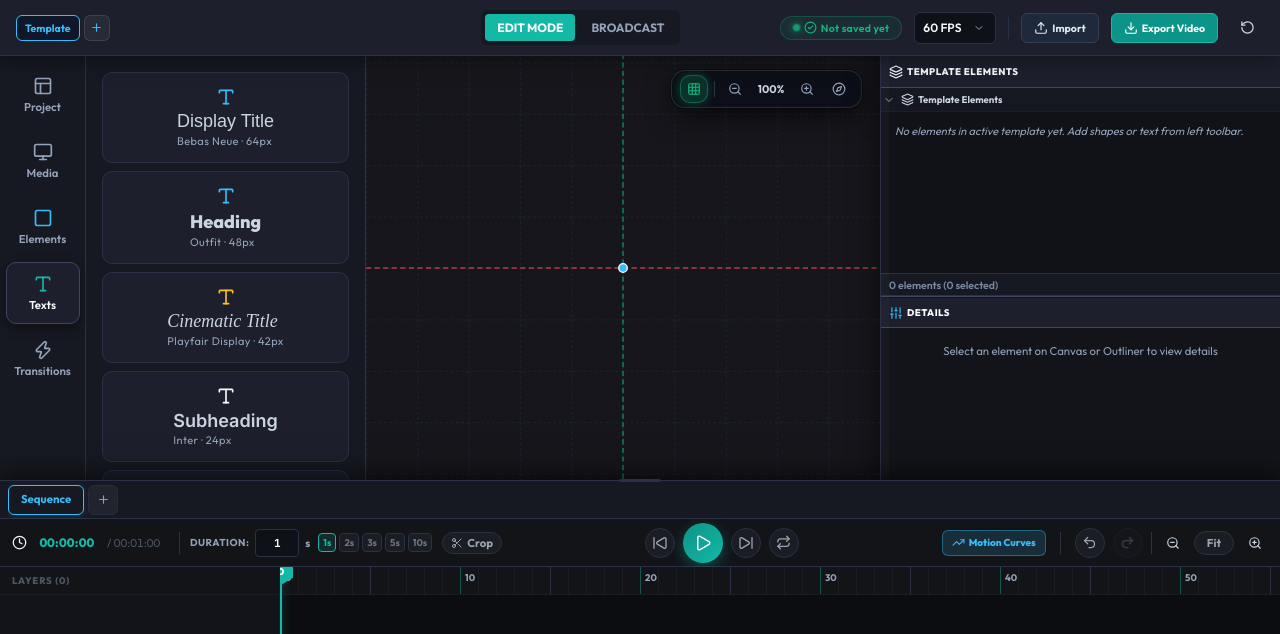
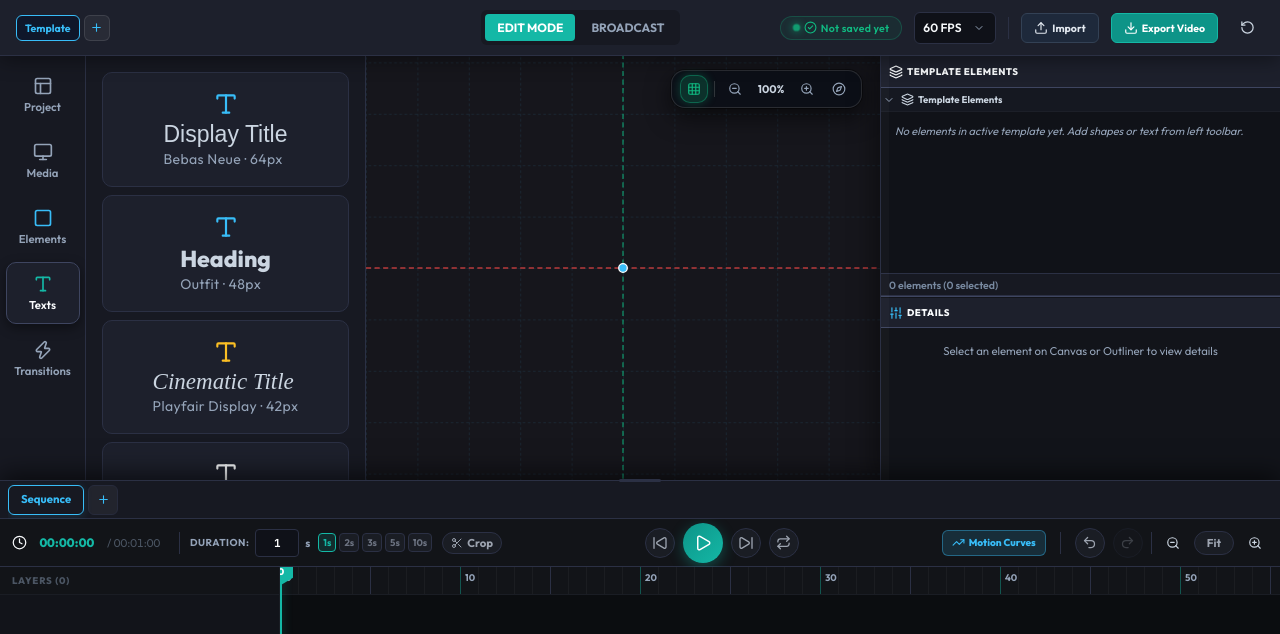
Before and after one commit to ErtugrulAK/keyframe-character-studio, a React (Vite) app: page / in a window 1280 px wide. Both pictures are taken after a click on the button "Texts". Shown: the top 634 px of the page. Built offline with nearby package versions, Linux system fonts and the light colour scheme.

Commit message:
style(toolbar): scale text template cards to 130% (padding, icon, label, caption)

```diff
--- a/src/components/Toolbar/drawers/TextsDrawer.tsx
+++ b/src/components/Toolbar/drawers/TextsDrawer.tsx
@@ -95,7 +95,7 @@ export const TextsDrawer: React.FC = () => {
           <button
             key={preset.label}
             className="drawer-item-card"
-            style={{ justifyContent: 'flex-start', alignItems: 'center', padding: '14px 16px' }}
+            style={{ justifyContent: 'flex-start', alignItems: 'center', padding: '18px 20px' }}
             draggable={true}
             onDragStart={(e) =>
               handleDragStart(e, 'custom_text', preset.label, { fontFamily: preset.fontFamily, fontSize: preset.fontSize })
@@ -104,13 +104,13 @@ export const TextsDrawer: React.FC = () => {
               addCustomPart('custom_text', preset.label, { fontFamily: preset.fontFamily, fontSize: preset.fontSize })
             }
           >
-            <Type size={20} className={preset.colorClass} />
+            <Type size={26} className={preset.colorClass} />
             <span style={{ display: 'flex', flexDirection: 'column', alignItems: 'flex-start', gap: 2 }}>
               <span
                 className="item-label"
                 style={{
                   fontFamily: preset.previewFamily,
-                  fontSize: 18,
+                  fontSize: 23,
                   fontWeight: preset.fontWeight,
                   fontStyle: preset.fontStyle,
                   letterSpacing: preset.label === 'Button Label' ? 0.5 : undefined,
@@ -118,7 +118,7 @@ export const TextsDrawer: React.FC = () => {
               >
                 {preset.label}
               </span>
-              <span style={{ fontSize: 11, color: 'var(--text-muted)', letterSpacing: '0.4px' }}>{preset.description}</span>
+              <span style={{ fontSize: 14, color: 'var(--text-muted)', letterSpacing: '0.4px' }}>{preset.description}</span>
             </span>
           </button>
         ))}
```
